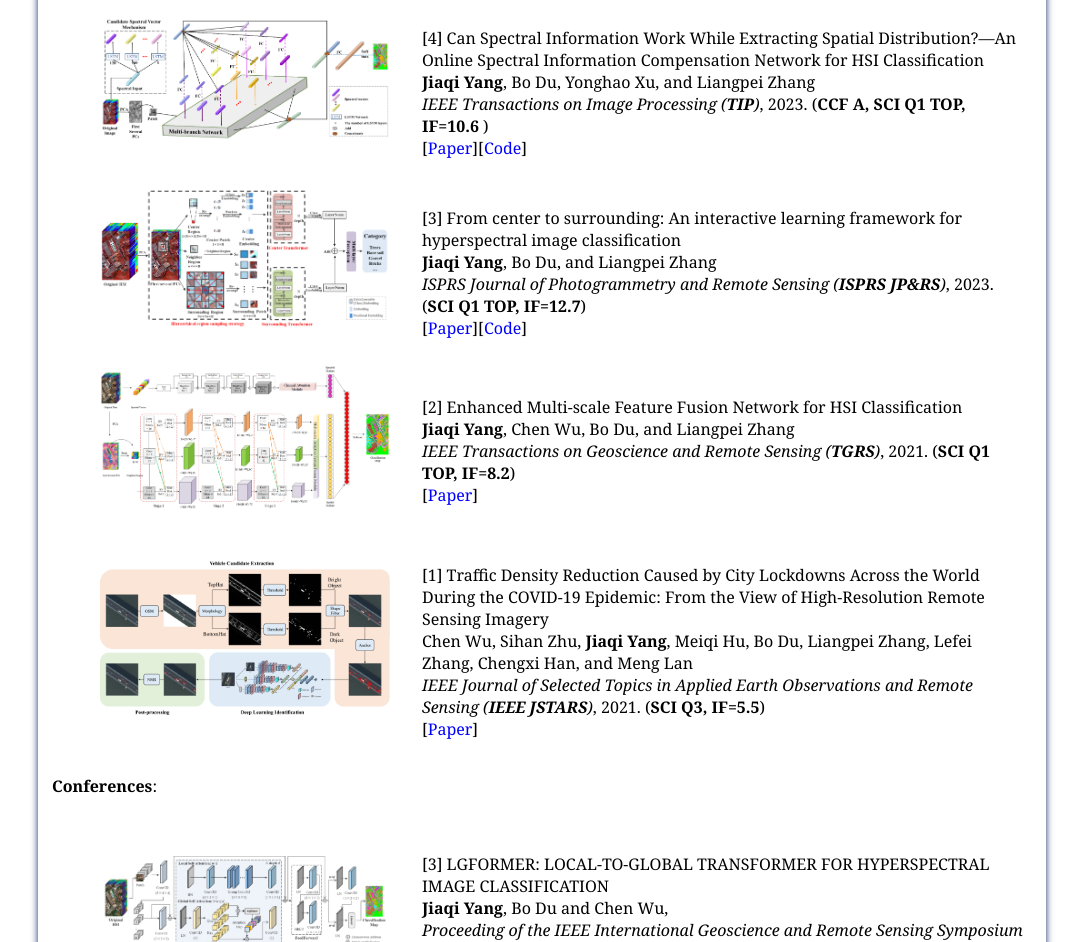
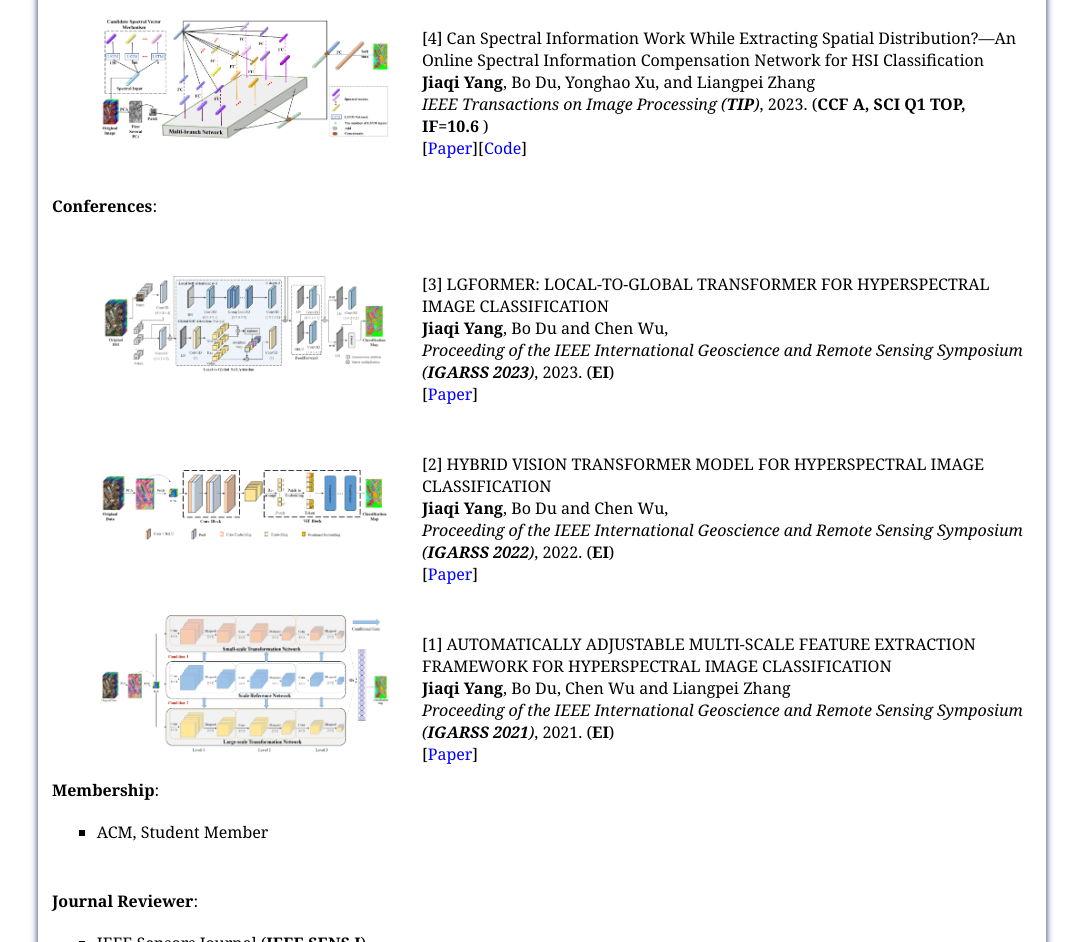
Before and after one commit to ZhaochengNiu/ZhaochengNiu.github.io, a plain HTML site: page index.html in a window 1280 px wide. Shown: the part 1201-2143 px from the top of the page, without its empty margins (98-1181 px from the left). Drawn offline with nearby package versions, Linux system fonts and the light colour scheme.

Commit message:
Update index.html

```diff
--- a/index.html
+++ b/index.html
@@ -72,11 +72,11 @@ I am working in Internet of Things (IoT). Currently, I focus on the following re
 <A NAME="Education"><h2>Education</h2></A>
 <ul>
 <li>2020.09-now &nbsp;&nbsp;&nbsp;&nbsp;&nbsp;&nbsp;&nbsp;&nbsp;&nbsp;&nbsp;&nbsp;Pursuing Ph.D of software engineering in <a href="https://cs.xidian.edu.cn/" target="_blank">School of Computer Science and Technology</a>, <a href="https://www.xidian.edu.cn/" target="_blank">Xidian University</a>.
-<br> &nbsp;&nbsp;&nbsp;&nbsp;&nbsp;&nbsp;&nbsp;&nbsp;&nbsp;&nbsp;&nbsp;&nbsp;&nbsp;&nbsp;&nbsp;&nbsp;&nbsp;&nbsp;&nbsp;&nbsp;&nbsp;&nbsp;&nbsp;&nbsp;&nbsp;&nbsp;&nbsp;&nbsp;&nbsp;&nbsp;&nbsp;&nbsp;&nbsp;&nbsp;&nbsp;&nbsp;&nbsp;Supervisor: Prof. <a href="https://web.xidian.edu.cn/huiliu/index.html" target="_blank">Hui Liu</a> & Prof. <a href="https://web.xidian.edu.cn/jchdu/" target="_blank">Junzhao Du</a></li>
+<br> &nbsp;&nbsp;&nbsp;&nbsp;&nbsp;&nbsp;&nbsp;&nbsp;&nbsp;&nbsp;&nbsp;&nbsp;&nbsp;&nbsp;&nbsp;&nbsp;&nbsp;&nbsp;&nbsp;&nbsp;&nbsp;&nbsp;&nbsp;&nbsp;&nbsp;&nbsp;&nbsp;&nbsp;&nbsp;&nbsp;&nbsp;&nbsp;&nbsp;&nbsp;&nbsp;&nbsp;Supervisor: Prof. <a href="https://web.xidian.edu.cn/huiliu/index.html" target="_blank">Hui Liu</a> & Prof. <a href="https://web.xidian.edu.cn/jchdu/" target="_blank">Junzhao Du</a></li>
 <li>2018.09-2020.06 &nbsp;&nbsp;&nbsp;&nbsp;M.E.Candidate of Electronic and communication engineering in <a href="https://ste.xidian.edu.cn/" target="_blank">School of Telecommunications Engineering</a>,
-<br> &nbsp;&nbsp;&nbsp;&nbsp;&nbsp;&nbsp;&nbsp;&nbsp;&nbsp;&nbsp;&nbsp;&nbsp;&nbsp;&nbsp;&nbsp;&nbsp;&nbsp;&nbsp;&nbsp;&nbsp;&nbsp;&nbsp;&nbsp;&nbsp;&nbsp;&nbsp;&nbsp;&nbsp;&nbsp;&nbsp;&nbsp;&nbsp;&nbsp;&nbsp;&nbsp;&nbsp;&nbsp;<a href="https://www.xidian.edu.cn/" target="_blank">Xidian University</a>. Supervisor: Prof.  <a href="https://web.xidian.edu.cn/jtgao/" target="_blank">Juntao Gao</a></li>
-<li>2014.09-2018.06 &nbsp;&nbsp;&nbsp; B.E. of Communication Engineering in <a href="https://phys.nxu.edu.cn/index.htm" target="_blank">School of Physics and Electronic-Electrical Engineering</a>
-    <br> &nbsp;&nbsp;&nbsp;&nbsp;&nbsp;&nbsp;&nbsp;&nbsp;&nbsp;&nbsp;&nbsp;&nbsp;&nbsp;&nbsp;&nbsp;&nbsp;&nbsp;&nbsp;&nbsp;&nbsp;&nbsp;&nbsp;&nbsp;&nbsp;&nbsp;&nbsp;&nbsp;&nbsp;&nbsp;&nbsp;&nbsp;&nbsp;&nbsp;&nbsp;&nbsp;&nbsp;&nbsp;<a href="https://www.nxu.edu.cn/" target="_blank">Ningxia University</a>.
+<br> &nbsp;&nbsp;&nbsp;&nbsp;&nbsp;&nbsp;&nbsp;&nbsp;&nbsp;&nbsp;&nbsp;&nbsp;&nbsp;&nbsp;&nbsp;&nbsp;&nbsp;&nbsp;&nbsp;&nbsp;&nbsp;&nbsp;&nbsp;&nbsp;&nbsp;&nbsp;&nbsp;&nbsp;&nbsp;&nbsp;&nbsp;&nbsp;&nbsp;&nbsp;&nbsp;&nbsp;<a href="https://www.xidian.edu.cn/" target="_blank">Xidian University</a>. Supervisor: Prof.  <a href="https://web.xidian.edu.cn/jtgao/" target="_blank">Juntao Gao</a></li>
+<li>2014.09-2018.06 &nbsp;&nbsp;&nbsp; B.E. of Communication Engineering in <a href="https://phys.nxu.edu.cn/index.htm" target="_blank">School of Physics and Electronic-Electrical Engineering</a>,
+    <br> &nbsp;&nbsp;&nbsp;&nbsp;&nbsp;&nbsp;&nbsp;&nbsp;&nbsp;&nbsp;&nbsp;&nbsp;&nbsp;&nbsp;&nbsp;&nbsp;&nbsp;&nbsp;&nbsp;&nbsp;&nbsp;&nbsp;&nbsp;&nbsp;&nbsp;&nbsp;&nbsp;&nbsp;&nbsp;&nbsp;&nbsp;&nbsp;&nbsp;&nbsp;&nbsp;&nbsp;<a href="https://www.nxu.edu.cn/" target="_blank">Ningxia University</a>.
 </ul>
 <br />
 
@@ -98,7 +98,7 @@ I am working in Internet of Things (IoT). Currently, I focus on the following re
     <tr>
         <td width="306"> <img src="Files/IEEEsystemsj22.png" width="290px"></td>
         <td>
-            <br>[5] Task scheduling with UAV-assisted dispersed computing for disaster scenario
+            <br>Task scheduling with UAV-assisted dispersed computing for disaster scenario
             <br><b>Zhaocheng Niu</b>, Hui Liu, Xiaomin Lin, Junzhao Du
             <br><i>IEEE Systems Journal (<b>IEEE SYST J</b>)</i>, 2022. (<b>SCI Q2, IF=4.4</b>)
             <br>[<a href="https://ieeexplore.ieee.org/abstract/document/9705210" target="_blank">Paper</a>]
@@ -118,45 +118,6 @@ I am working in Internet of Things (IoT). Currently, I focus on the following re
         </td>
     </tr>
 </table>
-<br />
-
-<table width="100%" class="imgtable">
-    <tr>
-        <td width="306"> <img src="Files/CSIL.png" width="290px"></td>
-        <td>
-            <br>[3] From center to surrounding: An interactive learning framework for hyperspectral image classification
-            <br><b>Jiaqi Yang</b>, Bo Du, and Liangpei Zhang
-            <br><i> ISPRS Journal of Photogrammetry and Remote Sensing (<b>ISPRS JP&RS</b>)</i>, 2023. (<b>SCI Q1 TOP, IF=12.7</b>)
-            <br>[<a href="https://www.sciencedirect.com/science/article/abs/pii/S0924271623000308">Paper</a>][<a href="https://github.com/jqyang22/CSIL">Code</a>]
-        </td>
-    </tr>
-  </table>
-<br />
-
-<table width="100%" class="imgtable">
-    <tr>
-        <td width="306"> <img src="Files/EMFFN.png" width="290px"></td>
-        <td>
-            <br>[2] Enhanced Multi-scale Feature Fusion Network for HSI Classification
-            <br><b>Jiaqi Yang</b>, Chen Wu, Bo Du, and Liangpei Zhang
-            <br><i> IEEE Transactions on Geoscience and Remote Sensing (<b>TGRS</b>)</i>, 2021. (<b>SCI Q1 TOP, IF=8.2</b>)
-            <br>[<a href="https://ieeexplore.ieee.org/abstract/document/9321744">Paper</a>]
-        </td>
-    </tr>
- </table>
-<br />
-
-<table width="100%" class="imgtable">
-    <tr>
-        <td width="306"> <img src="Files/vehicle_extraction.png" width="290px"></td>
-        <td>
-            <br>[1] Traffic Density Reduction Caused by City Lockdowns Across the World During the COVID-19 Epidemic: From the View of High-Resolution Remote Sensing Imagery
-            <br>Chen Wu, Sihan Zhu, <b>Jiaqi Yang</b>, Meiqi Hu, Bo Du, Liangpei Zhang, Lefei Zhang, Chengxi Han, and Meng Lan
-            <br><i> IEEE Journal of Selected Topics in Applied Earth Observations and Remote Sensing (<b>IEEE JSTARS</b>)</i>, 2021. (<b>SCI Q3, IF=5.5</b>)
-            <br>[<a href="https://ieeexplore.ieee.org/document/9427164">Paper</a>]
-        </td>
-    </tr>
- </table>
 <br />
 
 </ul>
```
